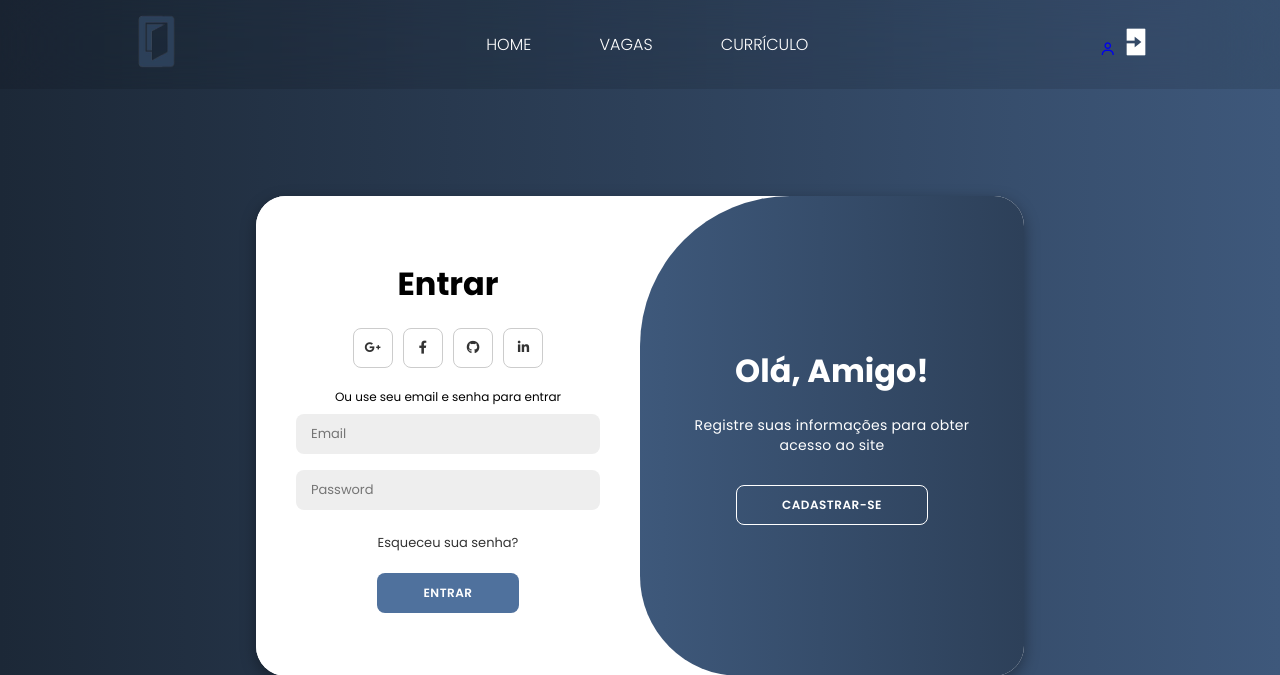
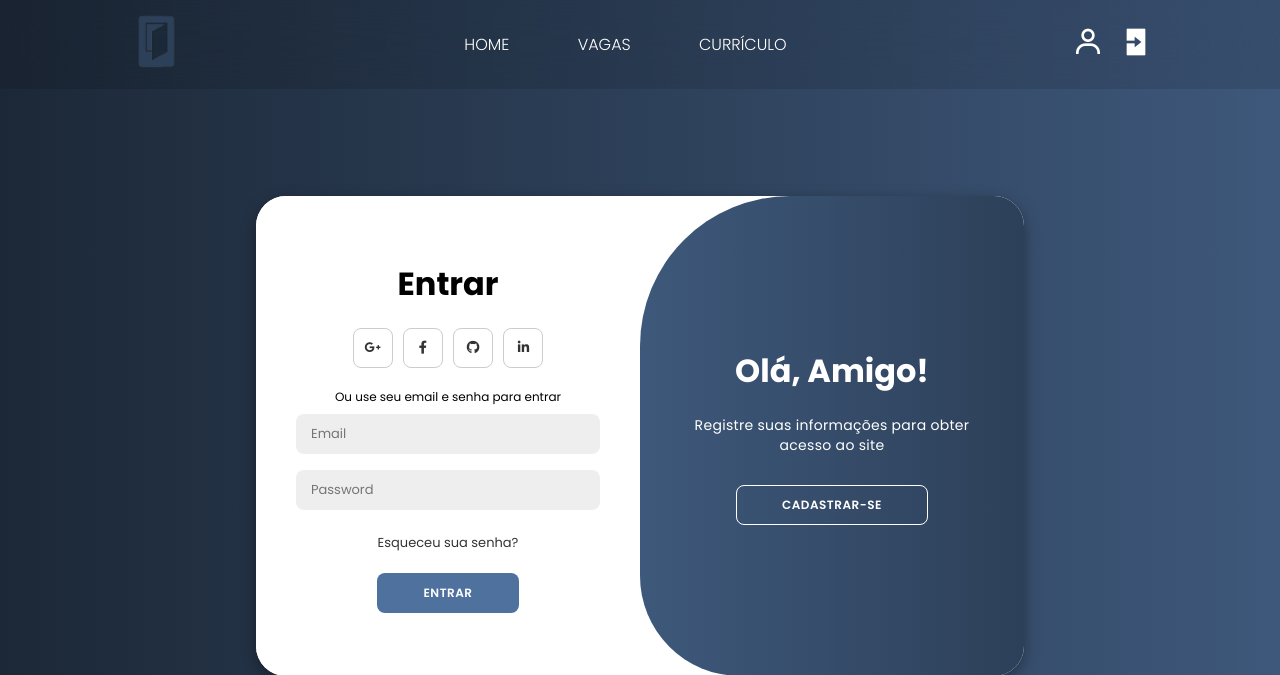
Before and after one commit to BiaMayumi/empregaki, a PHP site: page /index.php in a window 1280 px wide. Shown: the top 675 px of the page. Run offline with PHP 8.4, Linux system fonts and the light colour scheme.

Commit message:
commit maciel

```diff
--- a/login/index.php
+++ b/login/index.php
@@ -1,6 +1,5 @@
 <!DOCTYPE html>
 <html lang="en">
-
 <head>
     <meta charset="UTF-8">
     <meta name="viewport" content="width=device-width, initial-scale=1.0">
@@ -9,7 +8,6 @@
     <link href='https://unpkg.com/boxicons@2.1.4/css/boxicons.min.css' rel='stylesheet'>
     <title>Login</title>
 </head>
-
 <body>
 
     <?php
--- a/login/style.css
+++ b/login/style.css
@@ -69,6 +69,29 @@ body{
     color: #ffffff;
     cursor: pointer;
     display: none;
+}
+
+.user{
+    display: flex;
+    align-items: center;
+    color: #ffffff;
+}
+
+.user .user-icon{
+    font-size: 1.3rem;
+}
+
+.user a,
+.login a {
+    font-size: 2rem;
+    color: #ffffff;
+    margin-left: 1rem;
+    text-decoration: none;
+}
+
+.user a i {
+    color: #ffffff;
+    font-size: 2rem;
 }
 
 .container{
```
